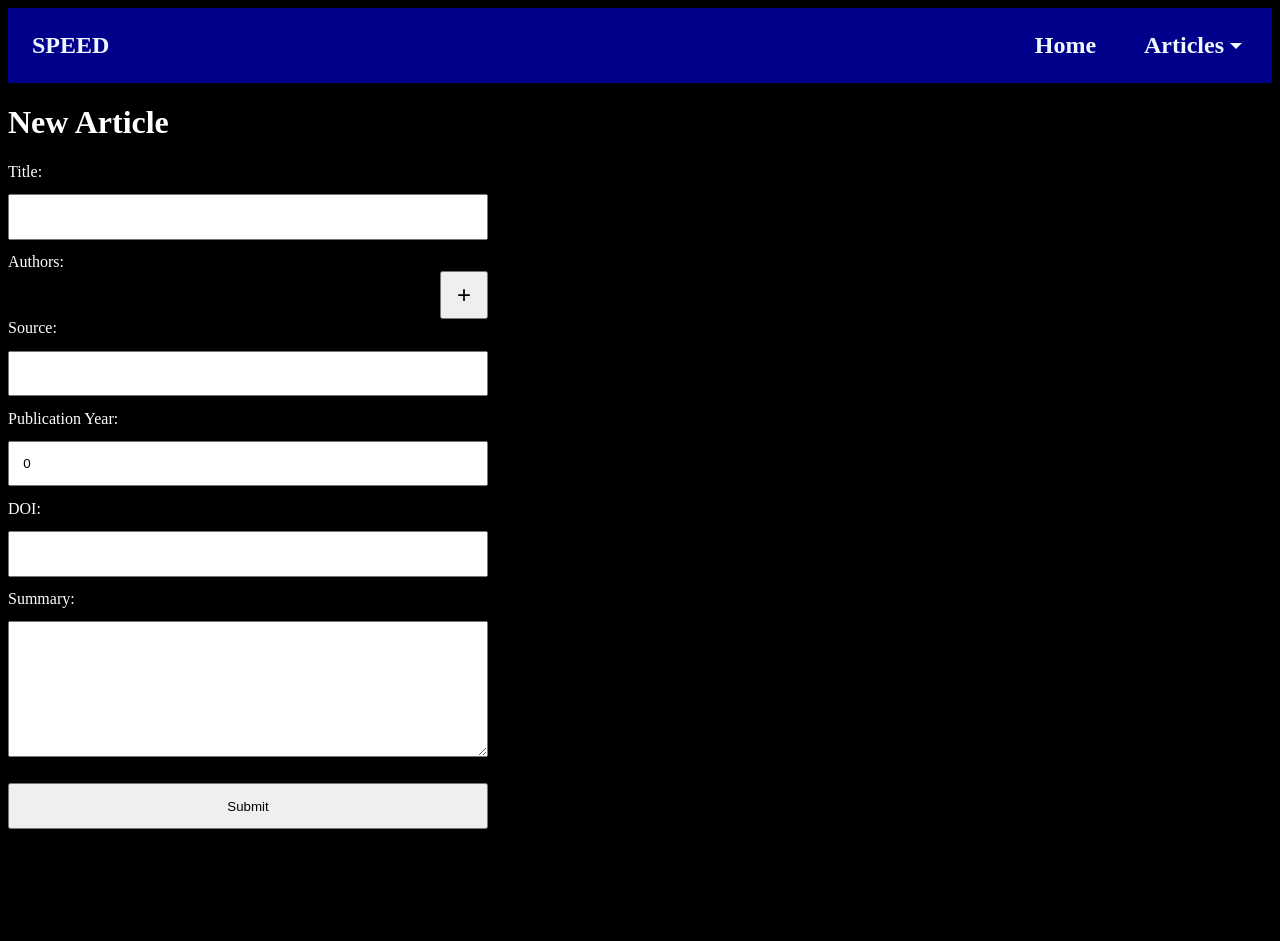
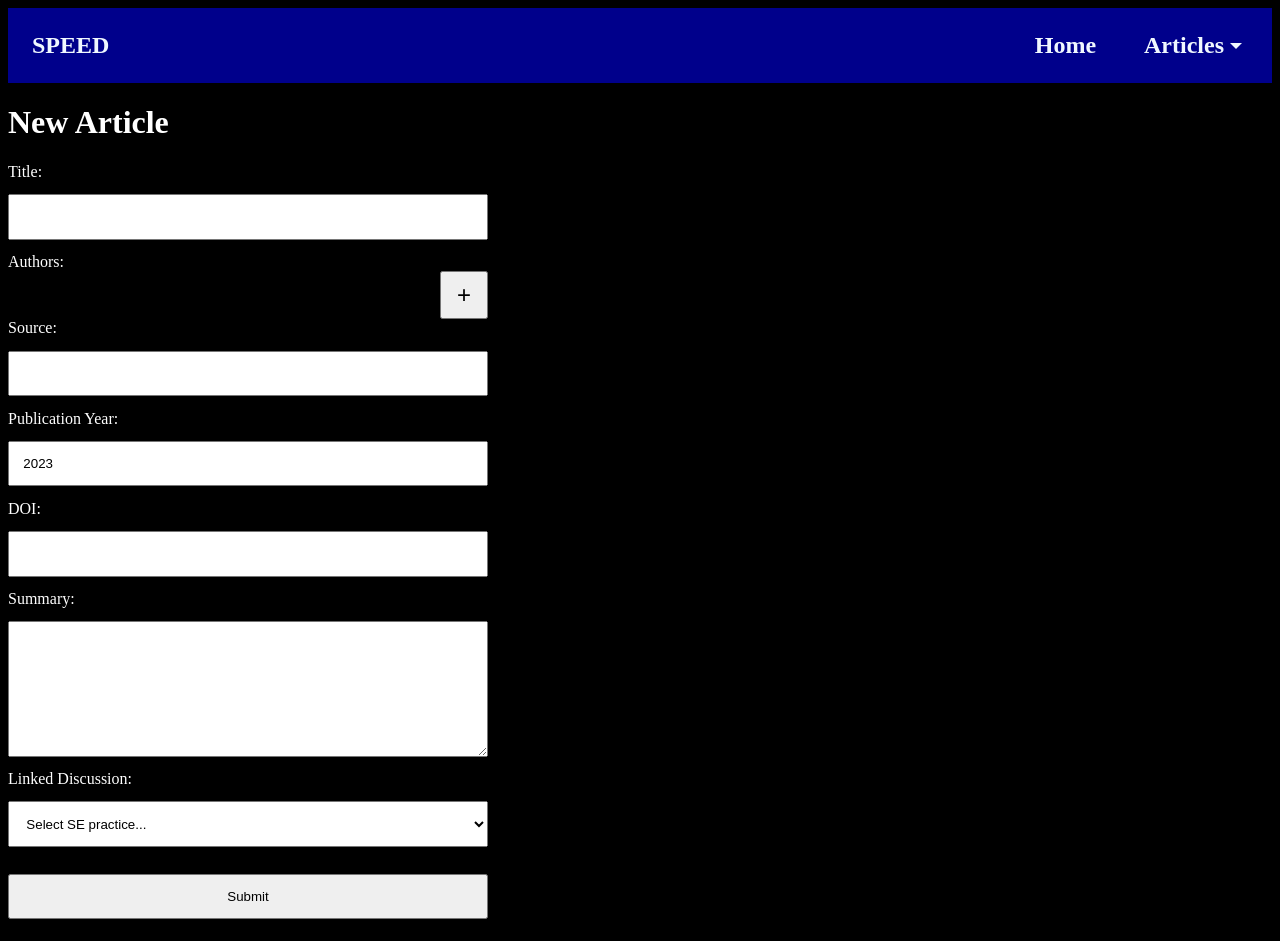
Before and after one commit to Lvl29OwOMonkey/assignment, a Next.js app in the folder frontend/: page /articles/new in a window 1280 px wide. Before the commit the page ends 850 px from the top, so only its background shows below. Built offline with nearby package versions, Linux system fonts and the light colour scheme.

Commit message:
Added forum for submitting new articles

```diff
--- a/frontend/src/pages/articles/new.tsx
+++ b/frontend/src/pages/articles/new.tsx
@@ -1,28 +1,74 @@
 import { FormEvent, useState } from "react";
 import formStyles from "../../../styles/Form.module.scss";
+import Head from "next/head";
+import NodeJS from "node:process";
+
 const NewDiscussion = () => {
 	const [title, setTitle] = useState("");
 	const [authors, setAuthors] = useState<string[]>([]);
 	const [source, setSource] = useState("");
-  const [pubYear, setPubYear] = useState<number>(0);
+	const [pubYear, setPubYear] = useState(new Date().getFullYear());
 	const [doi, setDoi] = useState("");
 	const [summary, setSummary] = useState("");
-  // const [linkedDiscussion, setLinkedDiscussion] = useState("");
-  const submitNewArticle = async (event: FormEvent<HTMLFormElement>) => {
+	const [linkedDiscussion, setLinkedDiscussion] = useState<string>("");
+
+	const [submitted, setSubmitted] = useState(false);
+	const [error, setError] = useState("");
+
+	const [hideTimeout, setHideTimeout] = useState<NodeJS.Timeout | null>(null);
+
+	async function submitNewArticle(
+		event: FormEvent<HTMLFormElement>
+	): Promise<any> {
+		if (hideTimeout) {
+			clearTimeout(hideTimeout);
+			setSubmitted(false);
+			setError("");
+		}
+
 		event.preventDefault();
 
-    console.log(
-      JSON.stringify({
+		try {
+			const result = await fetch(`${process.env.NEXT_PUBLIC_BACKEND_URL}/articles`, {
+				method: "POST",
+				headers: {
+					"Content-Type": "application/json",
+				},
+				body: JSON.stringify({
 					title,
 					authors,
 					source,
-        publicationYear: pubYear,
+					pubYear,
 					doi,
 					summary,
-        // linkedDiscussion: linkedDiscussion,
-      })
-    );
-  };
+				}),
+			});
+			if (result.status === 200) {
+				setSubmitted(true);
+			} else {
+				const data = await result.json();
+				if (data.error == "ValidationError") {
+					const message = data.message.map((item: any) => {
+						// Replace first character with uppercase
+						item.field = item.field.charAt(0).toUpperCase() + item.field.slice(1);
+						return `${item.field}: ${item.message}.`;
+					}).join("\n");
+					setError(message);
+				} else {
+					setError(data.message);
+				}
+			}
+		} catch	(err) {
+			console.error("Error submitting new article:", err);
+			setError("Error submitting new article");
+		}
+
+		setHideTimeout(setTimeout(() => {
+			setSubmitted(false);
+			setError("");
+		}, 5000));
+	}
+
 	// Some helper methods for the authors array
 	const addAuthor = () => {
 		setAuthors(authors.concat([""]));
@@ -40,6 +86,9 @@ const NewDiscussion = () => {
 	// Return the full form
 	return (
 		<div className="container">
+			<Head>
+				<title>New Article</title>
+			</Head>
 			<h1>New Article</h1>
 			<form className={formStyles.form} onSubmit={submitNewArticle}>
 				<label htmlFor="title">Title:</label>
@@ -52,6 +101,7 @@ const NewDiscussion = () => {
 					onChange={(event) => {
 						setTitle(event.target.value);
 					}}
+					required
 				/>
 				<label htmlFor="author">Authors:</label>
 				{authors.map((author, index) => {
@@ -63,6 +113,7 @@ const NewDiscussion = () => {
 								value={author}
 								onChange={(event) => changeAuthor(index, event.target.value)}
 								className={formStyles.formItem}
+								required
 							/>
 							<button
 								onClick={() => removeAuthor(index)}
@@ -93,6 +144,7 @@ const NewDiscussion = () => {
 					onChange={(event) => {
 						setSource(event.target.value);
 					}}
+					required
 				/>
 				<label htmlFor="pubYear">Publication Year:</label>
 				<input
@@ -101,6 +153,8 @@ const NewDiscussion = () => {
 					name="pubYear"
 					id="pubYear"
 					value={pubYear}
+					min={1900}
+					max={new Date().getFullYear()}
 					onChange={(event) => {
 						const val = event.target.value;
 						if (val === "") {
@@ -109,6 +163,7 @@ const NewDiscussion = () => {
 							setPubYear(parseInt(val));
 						}
 					}}
+					required
 				/>
 				<label htmlFor="doi">DOI:</label>
 				<input
@@ -120,6 +175,7 @@ const NewDiscussion = () => {
 					onChange={(event) => {
 						setDoi(event.target.value);
 					}}
+					required
 				/>
 				<label htmlFor="summary">Summary:</label>
 				<textarea
@@ -127,10 +183,26 @@ const NewDiscussion = () => {
 					name="summary"
 					value={summary}
 					onChange={(event) => setSummary(event.target.value)}
+					required
 				/>
+				<label htmlFor="linkedDiscussion">Linked Discussion:</label>
+				<select
+					className={formStyles.formItem}
+					name="linkedDiscussion"
+					id="linkedDiscussion"
+					value={linkedDiscussion}
+					onChange={(event) => setLinkedDiscussion(event.target.value)}
+				>
+					<option value="" hidden disabled>Select SE practice...</option>
+					<option value="1">Discussion 1</option>
+					<option value="2">Discussion 2</option>
+					<option value="3">Discussion 3</option>
+				</select>
 				<button className={formStyles.formItem} type="submit">
 					Submit
 				</button>
+				{submitted && <p>Article submitted successfully!</p>}
+				{error && <p>{error}</p>}
 			</form>
 		</div>
 	);
```
Lines whose indentation alone changed are shown as unchanged.
